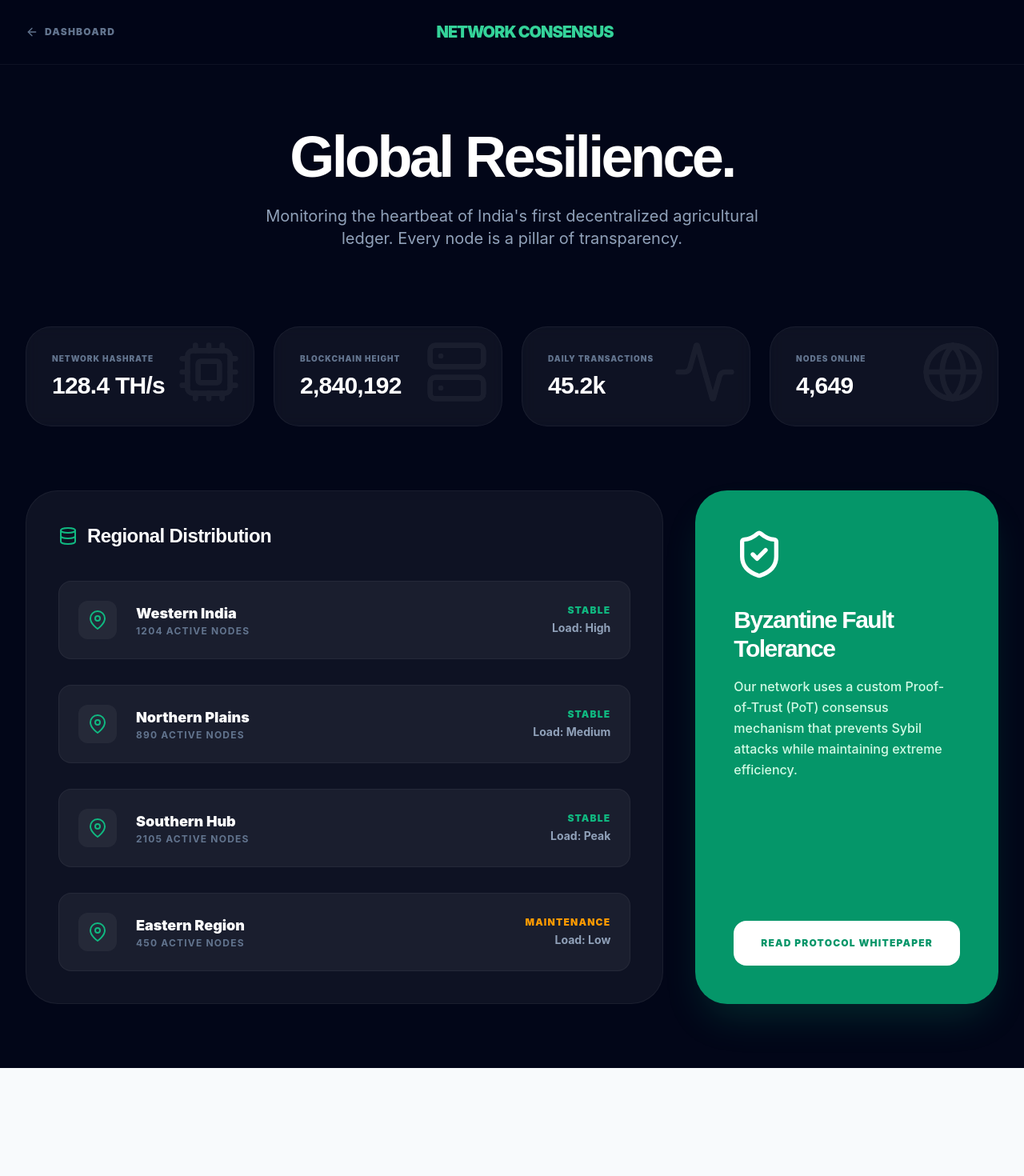
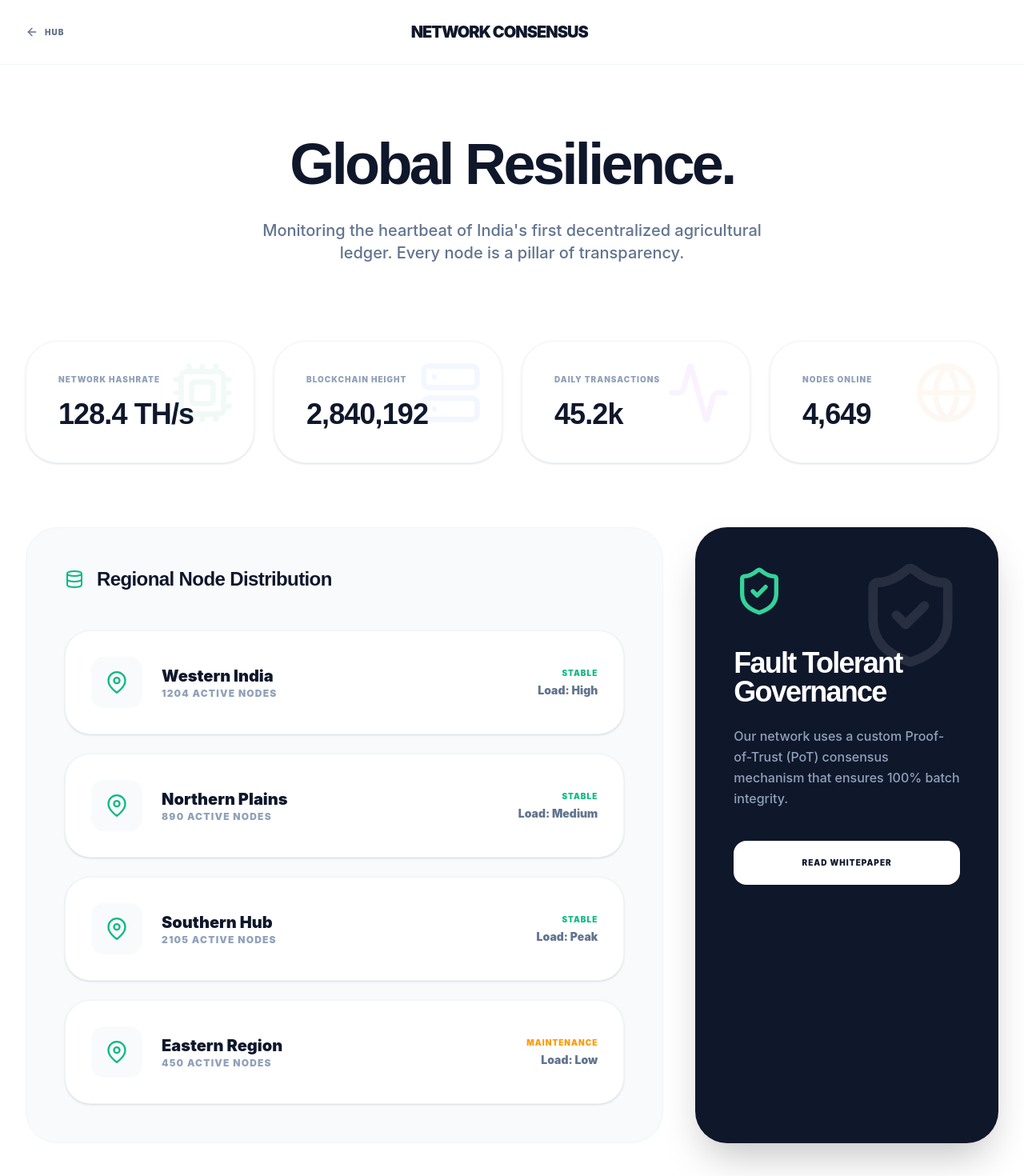
Before and after one commit to PREMSAWANT/AgriTrust-AI-Ledger, a React (Vite) app in the folder web_dashboard/: page /network in a window 1280 px wide. Shown: the top 1470 px of the page at 80% size. Before the commit the page ends 1335 px from the top, so only its background shows below. Built offline with nearby package versions, Linux system fonts and the light colour scheme; no server answers.

Commit message:
style: Convert Network page to light theme for global consistency

```diff
--- a/web_dashboard/src/components/Network.jsx
+++ b/web_dashboard/src/components/Network.jsx
@@ -14,13 +14,13 @@ const Network = () => {
   ];
 
   return (
-    <div className="min-h-screen bg-slate-950 text-white font-sans">
-      <nav className="fixed top-0 left-0 right-0 z-50 bg-slate-950/80 backdrop-blur-md border-b border-white/5">
+    <div className="min-h-screen bg-white font-sans">
+      <nav className="fixed top-0 left-0 right-0 z-50 bg-white/80 backdrop-blur-md border-b border-slate-100">
         <div className="max-w-7xl mx-auto px-8 h-20 flex justify-between items-center">
-           <button onClick={() => navigate('/')} className="flex items-center gap-2 text-slate-500 hover:text-white transition-all font-black uppercase tracking-widest text-xs">
-              <ArrowLeft size={16} /> Dashboard
+           <button onClick={() => navigate('/')} className="flex items-center gap-2 text-slate-500 hover:text-slate-900 transition-all font-black uppercase tracking-widest text-[10px]">
+              <ArrowLeft size={16} /> Hub
            </button>
-           <span className="text-xl font-black tracking-tighter uppercase text-emerald-400">Network Consensus</span>
+           <span className="text-xl font-black tracking-tighter uppercase text-slate-900">Network Consensus</span>
            <div className="w-20"></div>
         </div>
       </nav>
@@ -31,8 +31,8 @@ const Network = () => {
              initial={{ opacity: 0, y: 20 }}
              animate={{ opacity: 1, y: 0 }}
            >
-              <h1 className="text-7xl font-black tracking-tighter mb-6">Global Resilience.</h1>
-              <p className="text-slate-400 text-xl max-w-2xl mx-auto">
+              <h1 className="text-7xl font-black tracking-tighter mb-6 text-slate-900 leading-tight">Global Resilience.</h1>
+              <p className="text-slate-500 text-xl max-w-2xl mx-auto font-medium">
                 Monitoring the heartbeat of India's first decentralized agricultural ledger.
                 Every node is a pillar of transparency.
               </p>
@@ -41,60 +41,63 @@ const Network = () => {
 
         <div className="grid grid-cols-1 md:grid-cols-2 lg:grid-cols-4 gap-6 mb-20">
            {[
-             { label: 'Network Hashrate', value: '128.4 TH/s', icon: <Cpu /> },
-             { label: 'Blockchain Height', value: '2,840,192', icon: <Server /> },
-             { label: 'Daily Transactions', value: '45.2k', icon: <Activity /> },
-             { label: 'Nodes Online', value: '4,649', icon: <Globe /> }
+             { label: 'Network Hashrate', value: '128.4 TH/s', icon: <Cpu />, color: 'text-emerald-600' },
+             { label: 'Blockchain Height', value: '2,840,192', icon: <Server />, color: 'text-blue-600' },
+             { label: 'Daily Transactions', value: '45.2k', icon: <Activity />, color: 'text-purple-600' },
+             { label: 'Nodes Online', value: '4,649', icon: <Globe />, color: 'text-amber-600' }
            ].map((m, i) => (
-             <div key={i} className="p-8 bg-white/5 rounded-[2rem] border border-white/5 backdrop-blur-sm relative overflow-hidden group">
-                <div className="absolute top-0 right-0 p-4 opacity-5 group-hover:opacity-10 transition-all">
+             <div key={i} className="p-10 bg-white rounded-[2.5rem] border border-slate-100 shadow-sm relative overflow-hidden group hover:shadow-xl transition-all">
+                <div className={`absolute top-0 right-0 p-6 opacity-5 group-hover:opacity-10 transition-all ${m.color}`}>
                    {React.cloneElement(m.icon, { size: 80 })}
                 </div>
-                <p className="text-[10px] font-black text-slate-500 uppercase tracking-widest mb-2">{m.label}</p>
-                <h3 className="text-3xl font-black text-white">{m.value}</h3>
+                <p className="text-[10px] font-black text-slate-400 uppercase tracking-widest mb-4">{m.label}</p>
+                <h3 className="text-4xl font-black text-slate-900">{m.value}</h3>
              </div>
            ))}
         </div>
 
         <div className="grid grid-cols-1 lg:grid-cols-3 gap-10">
-           <div className="lg:col-span-2 bg-white/5 rounded-[2.5rem] border border-white/5 p-10">
-              <h3 className="text-2xl font-black mb-10 flex items-center gap-3">
-                 <Database className="text-emerald-500" /> Regional Distribution
+           <div className="lg:col-span-2 bg-slate-50 rounded-[2.5rem] border border-slate-100 p-12">
+              <h3 className="text-2xl font-black mb-12 flex items-center gap-4 text-slate-900">
+                 <Database className="text-emerald-500" /> Regional Node Distribution
               </h3>
-              <div className="space-y-8">
+              <div className="space-y-6">
                  {regions.map((r, i) => (
-                   <div key={i} className="flex items-center justify-between p-6 bg-white/5 rounded-2xl border border-white/5">
+                   <div key={i} className="flex items-center justify-between p-8 bg-white rounded-[2rem] border border-slate-100 shadow-sm group hover:border-emerald-200 transition-all">
                       <div className="flex items-center gap-6">
-                         <div className="w-12 h-12 bg-white/5 rounded-xl flex items-center justify-center text-emerald-500">
-                            <MapPin size={24} />
+                         <div className="w-16 h-16 bg-slate-50 rounded-2xl flex items-center justify-center text-emerald-500 group-hover:bg-emerald-500 group-hover:text-white transition-all">
+                            <MapPin size={28} />
                          </div>
                          <div>
-                            <p className="font-black text-lg">{r.name}</p>
-                            <p className="text-xs text-slate-500 uppercase font-bold tracking-widest">{r.nodes} Active Nodes</p>
+                            <p className="font-black text-xl text-slate-900">{r.name}</p>
+                            <p className="text-xs text-slate-400 uppercase font-black tracking-widest">{r.nodes} Active Nodes</p>
                          </div>
                       </div>
                       <div className="text-right">
-                         <p className={`text-xs font-black uppercase tracking-widest mb-1 ${r.status === 'Stable' ? 'text-emerald-500' : 'text-amber-500'}`}>
+                         <p className={`text-[10px] font-black uppercase tracking-widest mb-1 ${r.status === 'Stable' ? 'text-emerald-500' : 'text-amber-500'}`}>
                            {r.status}
                          </p>
-                         <p className="text-sm font-bold text-slate-400">Load: {r.loads}</p>
+                         <p className="text-sm font-black text-slate-500">Load: {r.loads}</p>
                       </div>
                    </div>
                  ))}
               </div>
            </div>
 
-           <div className="bg-emerald-600 rounded-[2.5rem] p-12 text-white flex flex-col justify-between shadow-2xl shadow-emerald-500/20">
-              <div>
-                 <ShieldCheck size={64} className="mb-8" />
-                 <h3 className="text-3xl font-black mb-4 tracking-tighter">Byzantine Fault Tolerance</h3>
-                 <p className="text-emerald-100 font-medium leading-relaxed">
-                   Our network uses a custom Proof-of-Trust (PoT) consensus mechanism that prevents Sybil attacks while maintaining extreme efficiency.
+           <div className="bg-slate-900 rounded-[2.5rem] p-12 text-white flex flex-col justify-between shadow-2xl relative overflow-hidden">
+              <div className="absolute top-0 right-0 p-10 opacity-10">
+                 <ShieldCheck size={140} />
+              </div>
+              <div className="relative z-10">
+                 <ShieldCheck size={64} className="mb-10 text-emerald-400" />
+                 <h3 className="text-4xl font-black mb-6 tracking-tighter leading-none">Fault Tolerant <br/>Governance</h3>
+                 <p className="text-slate-400 font-medium leading-relaxed mb-10">
+                   Our network uses a custom Proof-of-Trust (PoT) consensus mechanism that ensures 100% batch integrity.
                  </p>
+                 <button className="w-full py-5 bg-white text-slate-900 rounded-2xl font-black uppercase tracking-widest text-[10px] hover:bg-emerald-50 transition-all">
+                    Read Whitepaper
+                 </button>
               </div>
-              <button className="w-full py-5 bg-white text-emerald-600 rounded-2xl font-black uppercase tracking-widest text-xs hover:bg-emerald-50 transition-all">
-                 Read Protocol Whitepaper
-              </button>
            </div>
         </div>
       </main>
```
